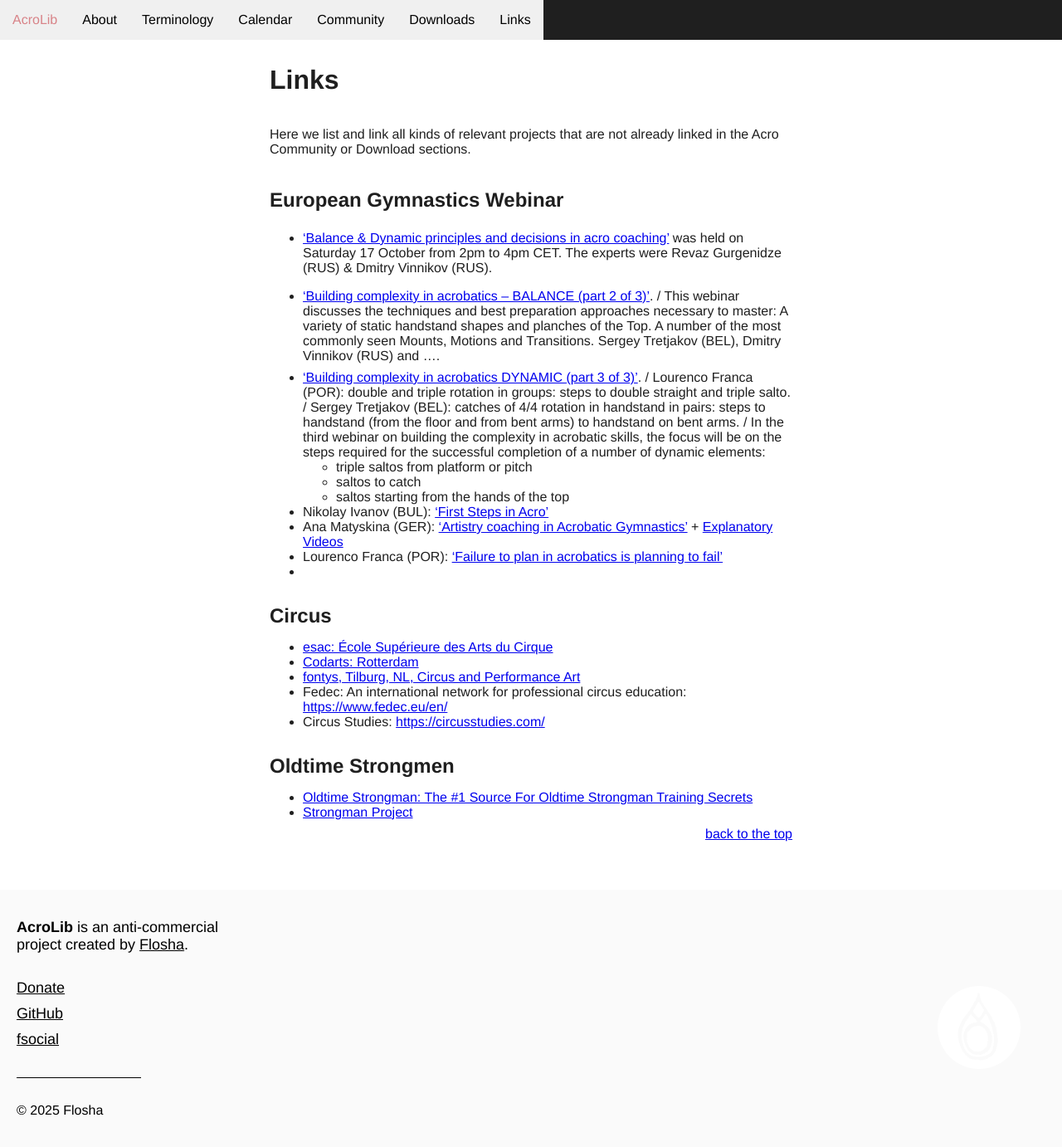
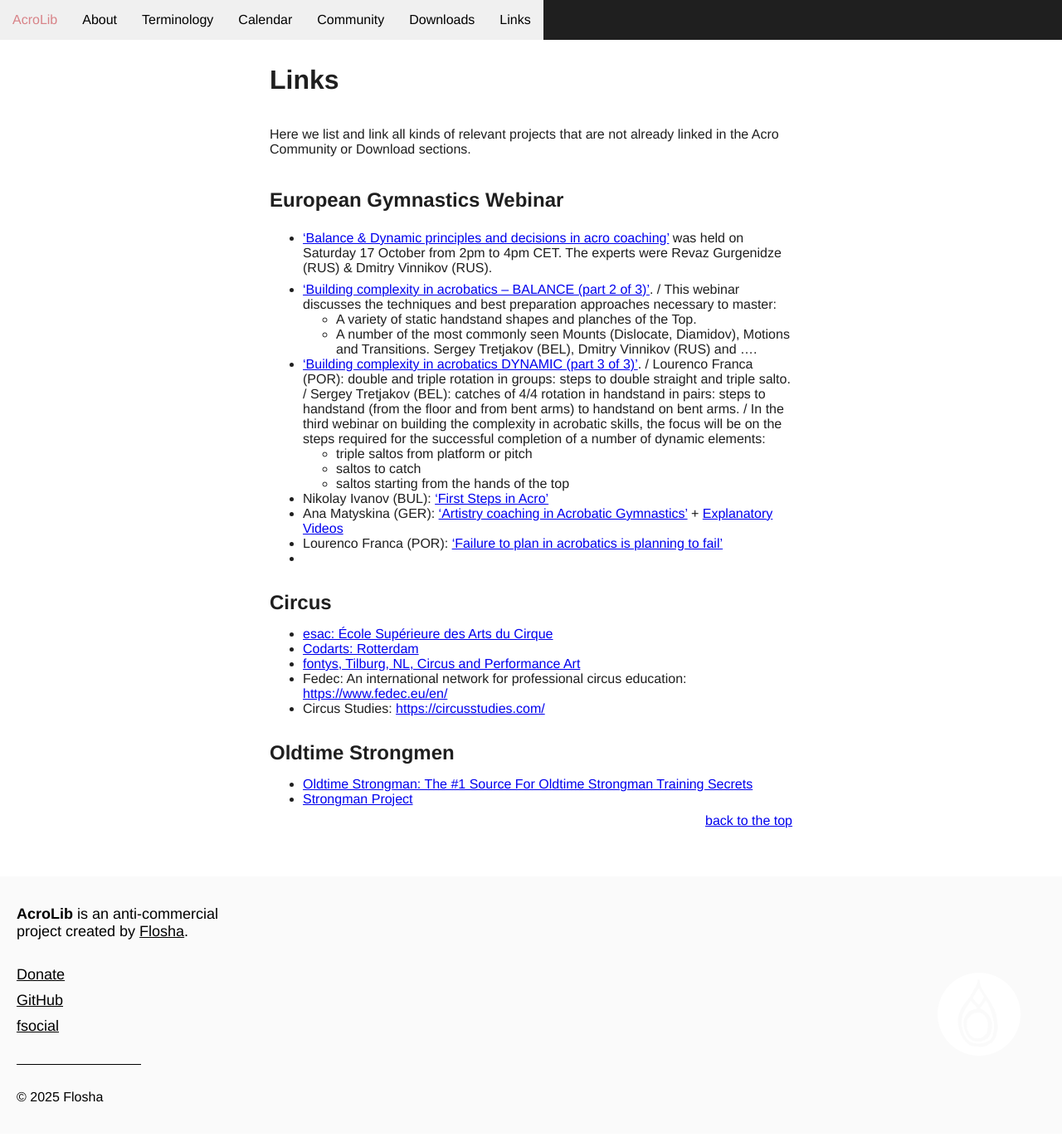
Before and after one commit to floshin/acrolib, a Jekyll site: the page built from links.md, in a window 1280 px wide. Shown: the whole page at 83% size. Built offline with Jekyll 4.4.1, drawn with Linux system fonts in a browser that asks for light colours; our own code applies the rules of GitHub Pages for plain Markdown files.

Commit message:
Update links.md

```diff
--- a/links.md
+++ b/links.md
@@ -7,7 +7,11 @@
 
 * ['Balance & Dynamic principles and decisions in acro coaching'](https://m.youtube.com/watch?v=FdwXJOZ4Y6o&pp=ygURYWNyb2JhdGljIHdlYmluYXI%3D) was held on Saturday 17 October from 2pm to 4pm CET. The experts were Revaz Gurgenidze (RUS) & Dmitry Vinnikov (RUS).
 
-* ['Building complexity in acrobatics – BALANCE (part 2 of 3)'](https://m.youtube.com/watch?v=b6SeNd0Bgrk&pp=ygURYWNyb2JhdGljIHdlYmluYXI%3D). / This webinar discusses the techniques and best preparation approaches necessary to master: A variety of static handstand shapes and planches of the Top. A number of the most commonly seen Mounts, Motions and Transitions. Sergey Tretjakov (BEL), Dmitry Vinnikov (RUS) and ....
+* ['Building complexity in acrobatics – BALANCE (part 2 of 3)'](https://m.youtube.com/watch?v=b6SeNd0Bgrk&pp=ygURYWNyb2JhdGljIHdlYmluYXI%3D). / This webinar discusses the techniques and best preparation approaches necessary to master:
+  * A variety of static handstand shapes and planches of the Top.
+  * A number of the most commonly seen Mounts (Dislocate, Diamidov), Motions and Transitions.
+Sergey Tretjakov (BEL), Dmitry Vinnikov (RUS) and ....
+
 
 * ['Building complexity in acrobatics DYNAMIC (part 3 of 3)'](https://m.youtube.com/watch?v=lg8NmBdaWi8&pp=ygURYWNyb2JhdGljIHdlYmluYXI%3D). / Lourenco Franca (POR): double and triple rotation in groups: steps to double straight and triple salto. / Sergey Tretjakov (BEL): catches of 4/4 rotation in handstand in pairs: steps to handstand (from the floor and from bent arms) to handstand on bent arms. / In the third webinar on building the complexity in acrobatic skills, the focus will be on the steps required for the successful completion of a number of dynamic elements:
   * triple saltos from platform or pitch
```
